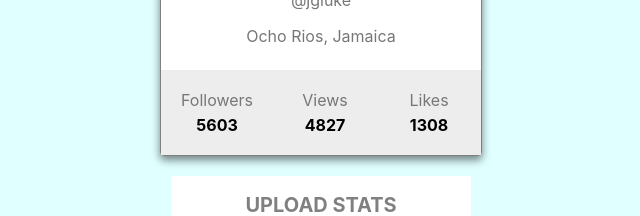
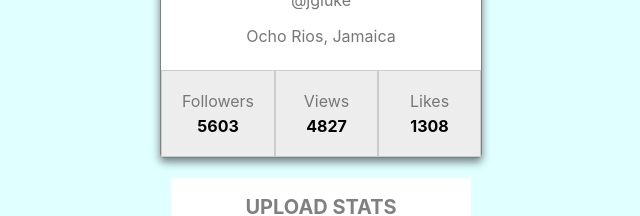
Before and after one commit to AleksMarkov/goit-react-hw-01-components, a React (Create React App) app: page / in a window 1280 px wide. Shown: the part 267-483 px from the top of the page, without its empty margins (319-959 px from the left). Built offline with nearby package versions, Linux system fonts and the light colour scheme.

Commit message:
updated
 border: 1px solid #ccc;

```diff
--- a/src/components/Profile/Profile.module.css
+++ b/src/components/Profile/Profile.module.css
@@ -54,6 +54,7 @@
   display: flex;
   flex-direction: column;
   text-align: center;
+  border: 1px solid #ccc;
 }
 
 .label {
```
